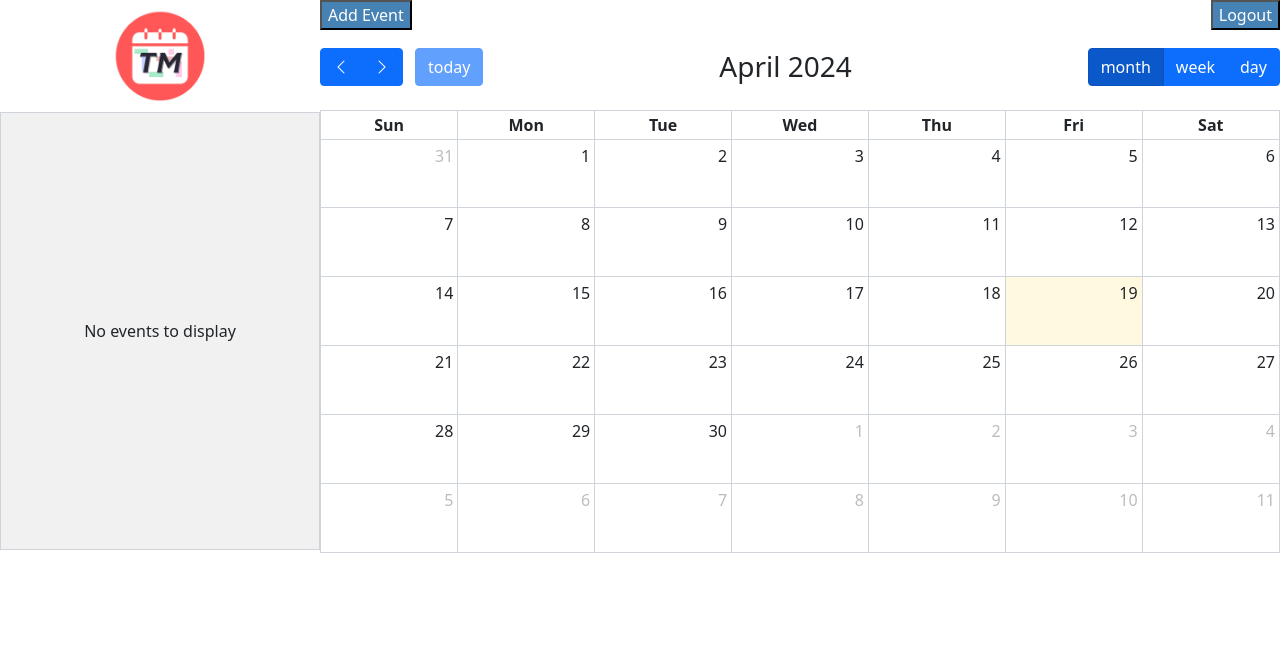
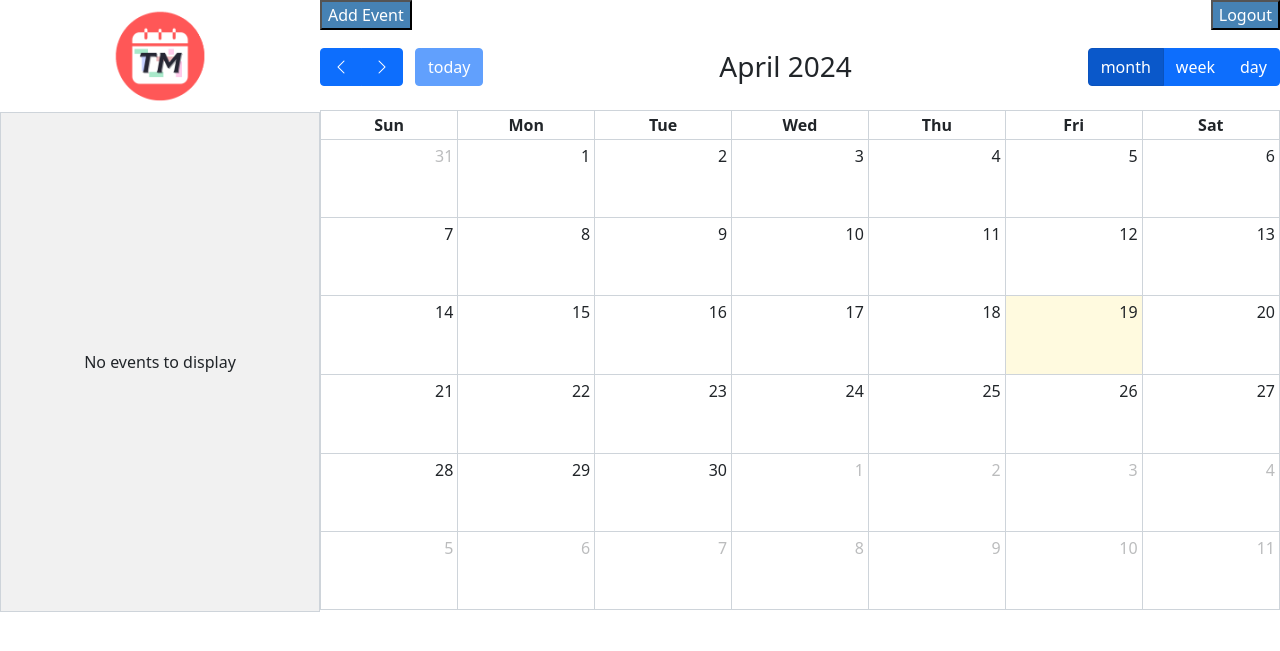
Before and after one commit to matt-wilky/Hello_flask, a Flask app: page /calendar in a window 1280 px wide. Shown: the top 651 px of the page. Run offline with Flask 3, Linux system fonts and the light colour scheme; the visitor is signed in with stand-in values (Sample User, id 1); lists and menus that the app fills with data are empty; some libraries are stand-ins or nearby versions.

Commit message:
Minor changes

```diff
--- a/templates/calendar.html
+++ b/templates/calendar.html
@@ -11,41 +11,6 @@
     <link href='node_modules/@fullcalendar/core/main.css' rel='stylesheet' />
     <link href='node_modules/@fullcalendar/list/main.css' rel='stylesheet' />
     <style>
-        <!--Try to get root to work-->
-        :root {
-            --fc-small-font-size: .85em;
-            --fc-page-bg-color: #fff;
-            --fc-neutral-bg-color: rgba(208, 208, 208, 0.3);
-            --fc-neutral-text-color: #808080;
-            --fc-border-color: #ddd;
-
-            --fc-button-text-color: #fff;
-            --fc-button-bg-color: #2C3E50;
-            --fc-button-border-color: #2C3E50;
-            --fc-button-hover-bg-color: #1e2b37;
-            --fc-button-hover-border-color: #1a252f;
-            --fc-button-active-bg-color: #1a252f;
-            --fc-button-active-border-color: #151e27;
-
-            --fc-event-bg-color: #3788d8;
-            --fc-event-border-color: #3788d8;
-            --fc-event-text-color: #fff;
-            --fc-event-selected-overlay-color: rgba(0, 0, 0, 0.25);
-
-            --fc-more-link-bg-color: #d0d0d0;
-            --fc-more-link-text-color: inherit;
-
-            --fc-event-resizer-thickness: 8px;
-            --fc-event-resizer-dot-total-width: 8px;
-            --fc-event-resizer-dot-border-width: 1px;
-
-            --fc-non-business-color: rgba(215, 215, 215, 0.3);
-            --fc-bg-event-color: rgb(143, 223, 130);
-            --fc-bg-event-opacity: 0.3;
-            --fc-highlight-color: rgba(188, 232, 241, 0.3);
-            --fc-today-bg-color: rgba(255, 220, 40, 0.15);
-            --fc-now-indicator-color: red;
-        }
             .buttons {
                 background: #4682B4;
                 color: white
@@ -114,7 +79,7 @@
                 navLinkDayClick: true
             });
             calendar.render();
-            calendar.setOption('aspectRatio', 2.165);
+            calendar.setOption('contentHeight', 500);
         });
     </script>
 </div>
@@ -152,7 +117,7 @@
                 ]
             });
             calendar2.render();
-            calendar2.setOption('aspectRatio', 0.73);
+            calendar2.setOption('contentHeight', 500);
         });
     </script>
 </div>
--- a/templates/splash.html
+++ b/templates/splash.html
@@ -32,7 +32,7 @@
             <br>
             <button type="submit" class="btn btn-primary">Login</button> <!-- Changed to Bootstrap button -->
         </form>
-        <a href="{{ url_for('register') }}">or create account</a> <!-- Changed to button -->
+        <a href="{{ url_for('register') }}">or create account</a>
     </center>
 </body>
 
```
